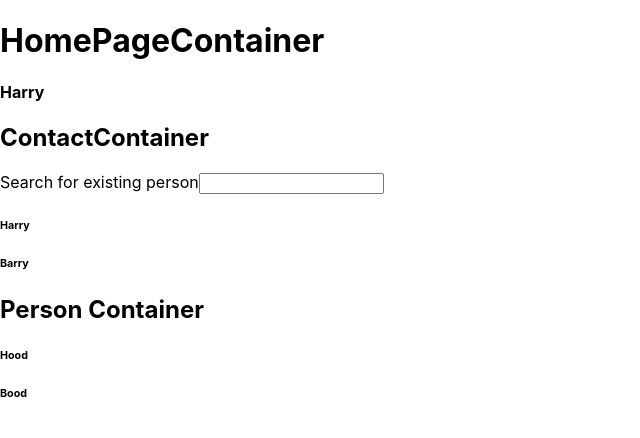
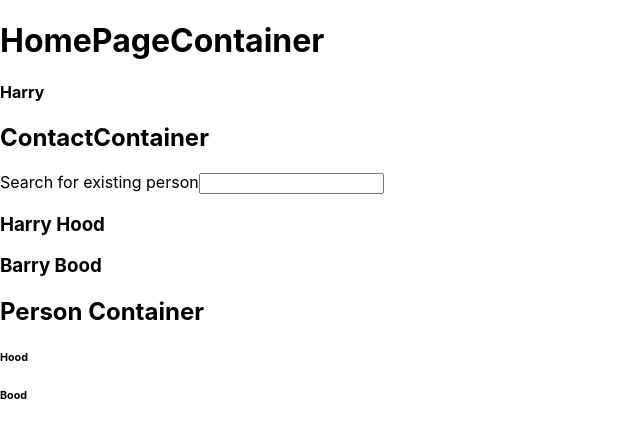
Before and after one commit to Fidelma/PYCP, a React (Create React App) app in the folder client/: page / in a window 1280 px wide. Shown: the top 438 px of the page, without its empty margins (0-640 px from the left). Built offline with nearby package versions, Linux system fonts and the light colour scheme.

Commit message:
changed information displayed by ContactListItem

```diff
--- a/client/src/components/contact/ContactListItem.js
+++ b/client/src/components/contact/ContactListItem.js
@@ -2,7 +2,7 @@ import React from 'react'
 
 const ContactListItem = ({person}) => (
   <>
-   <h6>{person.name.firstName}</h6>
+   <h3>{person.name.firstName} {person.name.lastName}</h3>
   </>
 )
 
```
